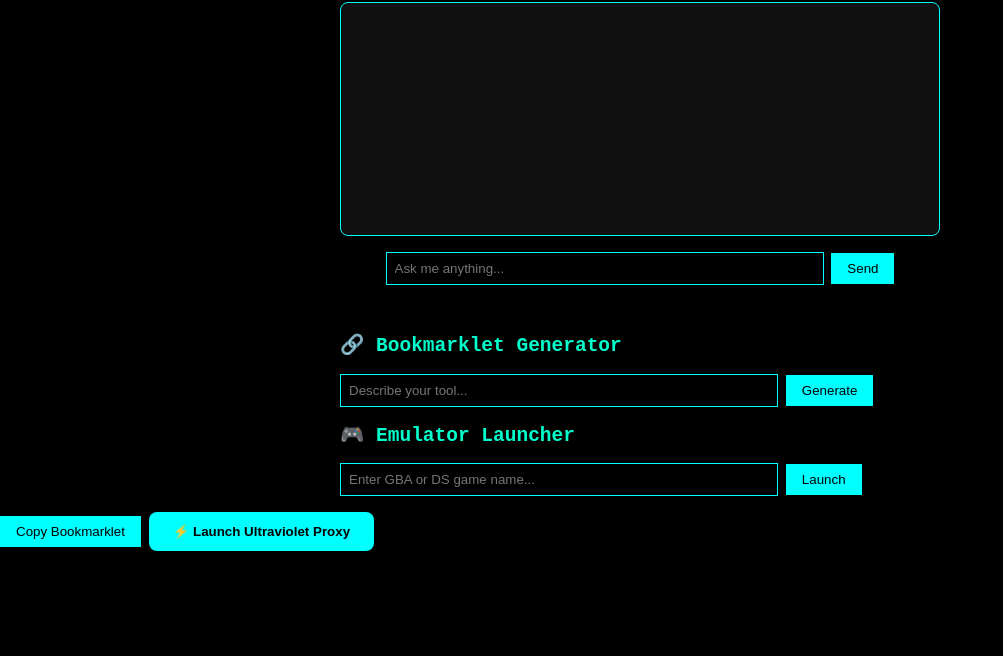
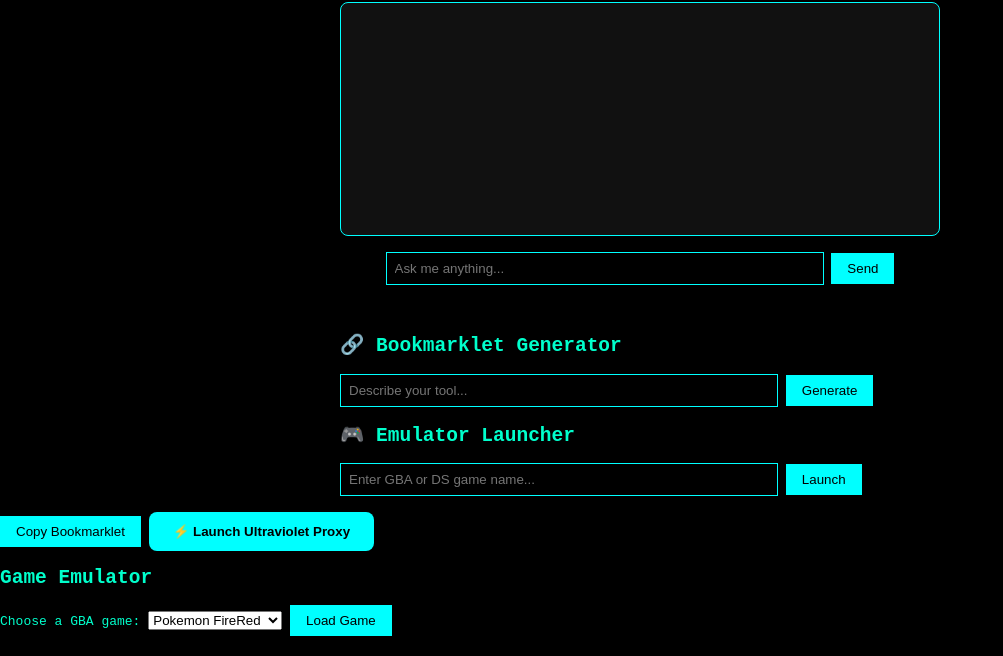
Before and after one commit to XsctPhonk/Silly-goose-is-cool, a plain HTML site: page datadagger.html in a window 1280 px wide. Shown: the part 154-810 px from the top of the page, without its empty margins (0-1003 px from the left). Drawn offline with Linux system fonts and the light colour scheme.

Commit message:
Update datadagger.html

```diff
--- a/datadagger.html
+++ b/datadagger.html
@@ -41,4 +41,29 @@
   ⚡ Launch Ultraviolet Proxy
 </button>
 </body>
+  <script>
+  function loadGame() {
+    const rom = document.getElementById('game-select').value;
+    const iframe = document.createElement('iframe');
+    iframe.src = `https://www.emulatorjs.com/loader?rom=${encodeURIComponent(rom)}`;
+    iframe.style.width = "100%";
+    iframe.style.height = "500px";
+    iframe.style.border = "none";
+    const container = document.getElementById('emulator-container');
+    container.innerHTML = '';
+    container.appendChild(iframe);
+  }
+</script>
+
+  <section id="emulator-section">
+  <h2>Game Emulator</h2>
+  <label for="game-select">Choose a GBA game:</label>
+  <select id="game-select">
+    <option value="roms/pokemon.gba">Pokemon FireRed</option>
+    <option value="roms/zelda.gba">Zelda - Minish Cap</option>
+  </select>
+  <button onclick="loadGame()">Load Game</button>
+  <div id="emulator-container" style="margin-top: 20px;"></div>
+</section>
+
 </html>
```
